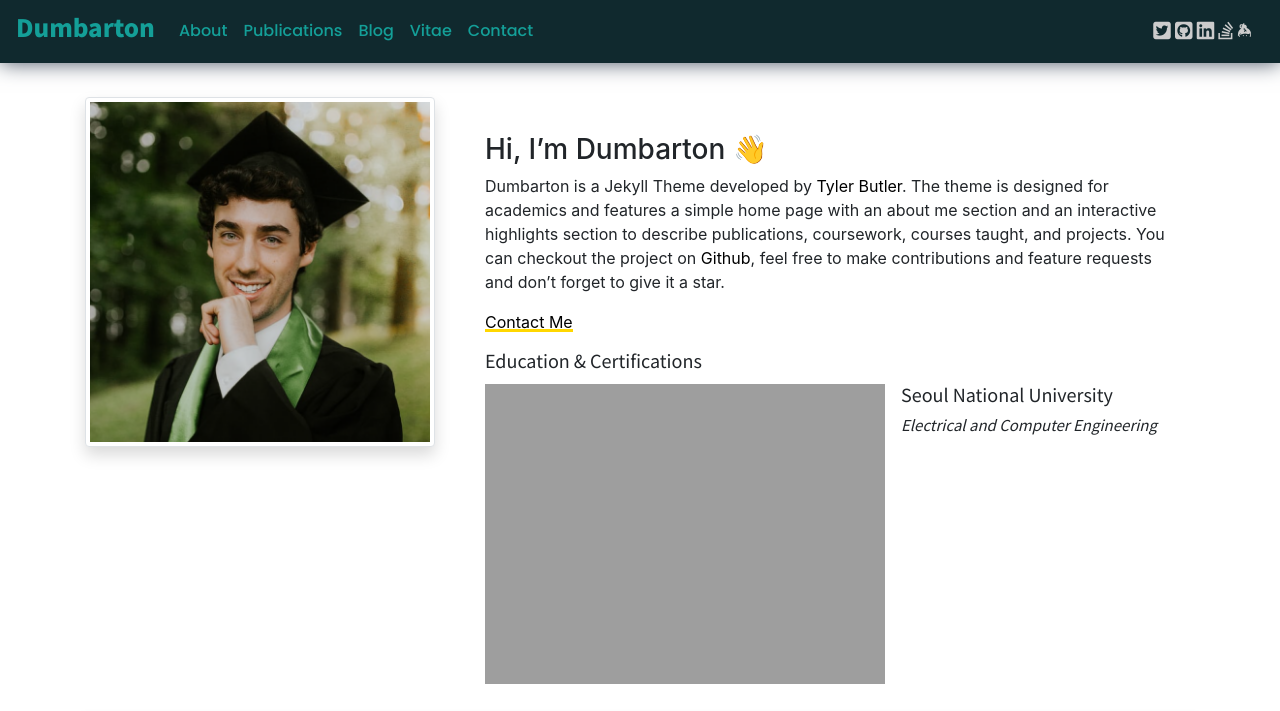
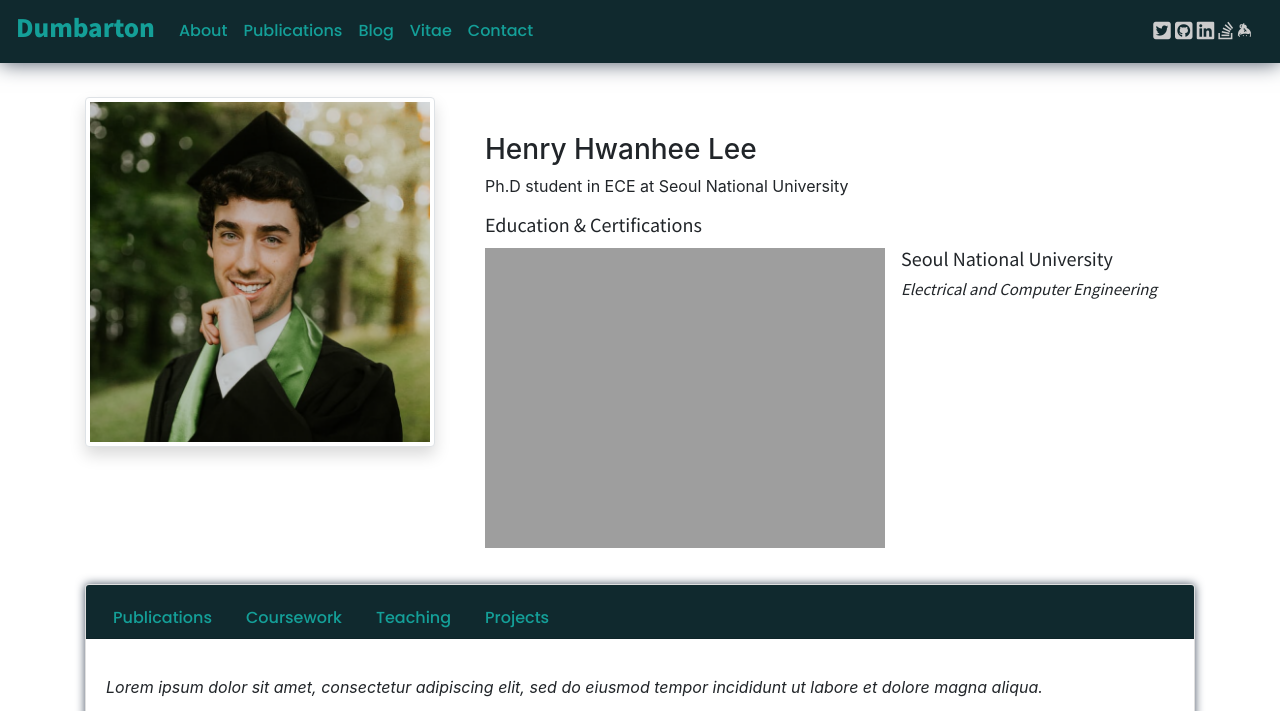
Before and after one commit to stackbit-projects/important-crane-c9504, a Jekyll site: the page built from index.md, in a window 1280 px wide, cut to the strip 0-711 px from the top of the page. Built offline with Jekyll 4.4.1, drawn with Linux system fonts in a browser that asks for light colours; nearby versions of some CDN libraries; comment, search, counter and statistics services are not loaded; our own code applies the rules of GitHub Pages for plain Markdown files.

Commit message:
index.md: updated markdown_content

```diff
--- a/index.md
+++ b/index.md
@@ -1,9 +1,8 @@
 ---
 layout: home
-title:
-date: 2020-11-20
+title: null
+date: '2020-11-20'
 ---
-### Hi, I'm Dumbarton 👋
-Dumbarton is a Jekyll Theme developed by [Tyler Butler](https://github.com/tcbutler320). The theme is designed for academics and features a simple home page with an about me section and an interactive highlights section to describe publications, coursework, courses taught, and projects. You can checkout the project on [Github](https://github.com/tcbutler320/Jekyll-Theme-Dumbarton), feel free to make contributions and feature requests and don't forget to give it a star.
+### Henry Hwanhee Lee
 
-<a href="/contact.html" class="highlighted">Contact Me</a>
+Ph.D student in ECE at Seoul National University
```
